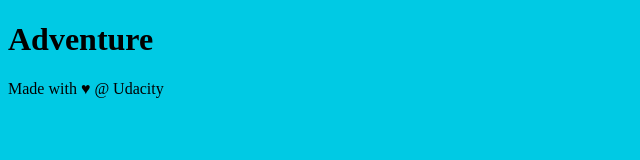
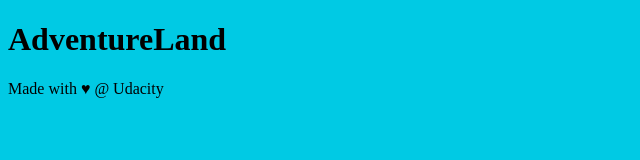
Before and after one commit to Nitish-CCET/LearningGit, a plain HTML site: page index.html in a window 1280 px wide. Shown: the whole page, without its empty margins (0-640 px from the left). Drawn offline with Linux system fonts and the light colour scheme.

Commit message:
Heading Change

```diff
--- a/index.html
+++ b/index.html
@@ -10,7 +10,7 @@
 <body>
 
     <header>
-        <h1>Adventure</h1>
+        <h1>AdventureLand</h1>
     </header>
 
    <div class="container">
```
